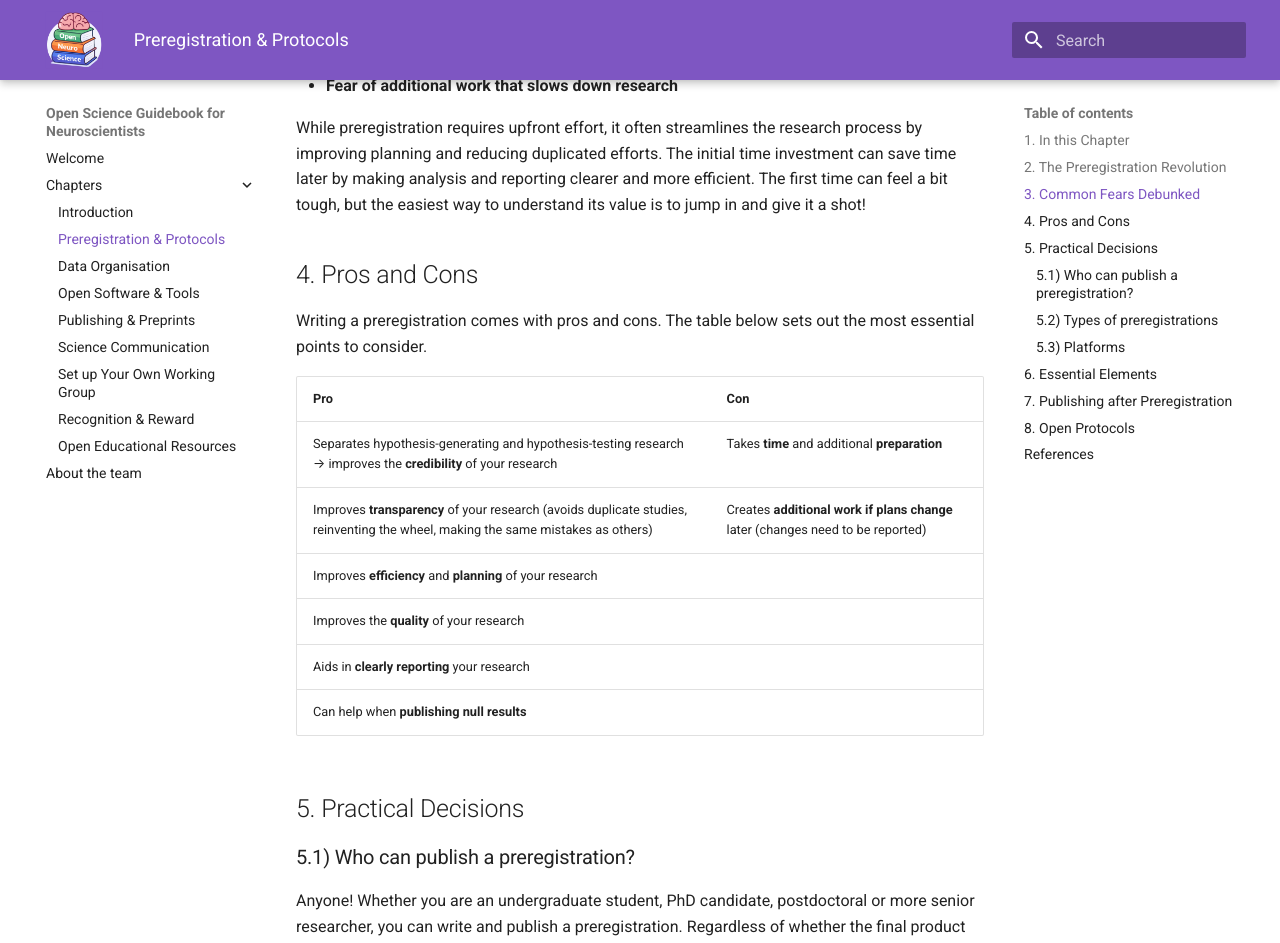
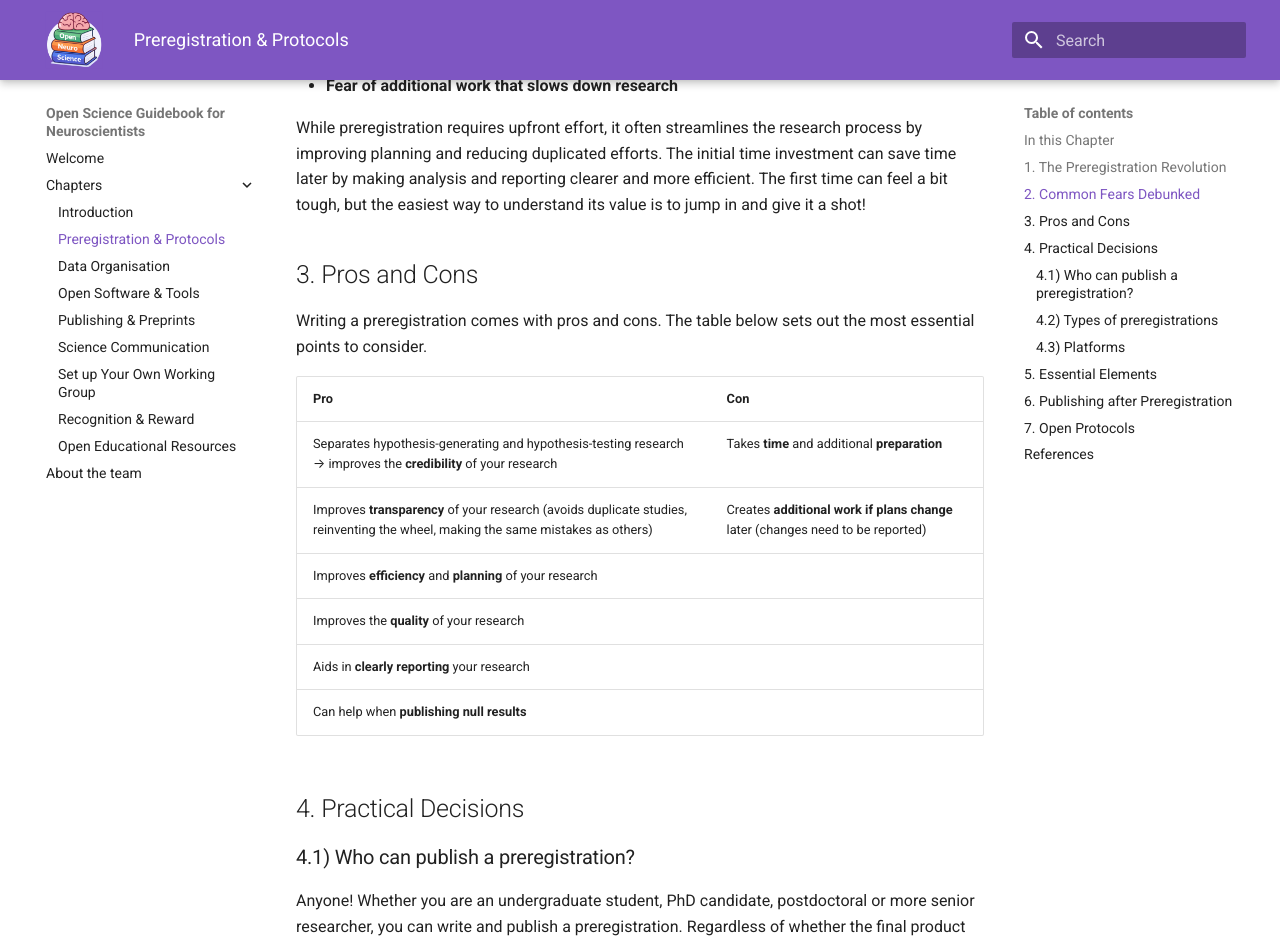
Before and after one commit to ANW-Open-Science/Open-Science-Guidebook-for-Neuroscientists, an MkDocs documentation site: the page built from docs/tabs/2-preregistration_protocols.md, in a window 1280 px wide and 1400 px high, scrolled down 1563 px. Shown: the top 943 px of the window. Built offline with MkDocs 1.6.1 and Material for MkDocs 9.7.7, drawn with Linux system fonts in a browser that asks for light colours; some of the changed text lies outside the part shown.

Commit message:
Update 2-preregistration_protocols_numbering.md

```diff
--- a/docs/tabs/2-preregistration_protocols.md
+++ b/docs/tabs/2-preregistration_protocols.md
@@ -30,7 +30,7 @@
 
   While preregistration requires upfront effort, it often streamlines the research process by improving planning and reducing duplicated efforts. The initial time investment can save time later by making analysis and reporting clearer and more efficient. The first time can feel a bit tough, but the easiest way to understand its value is to jump in and give it a shot!
 
-## 4. Pros and Cons
+## 3. Pros and Cons
 Writing a preregistration comes with pros and cons. The table below sets out the most essential points to consider.
 
 | Pro           | Con           |
@@ -43,11 +43,11 @@
 | Can help when **publishing null results** |  |
 
 
-## 5. Practical Decisions
-### 5.1) Who can publish a preregistration?
+## 4. Practical Decisions
+### 4.1) Who can publish a preregistration?
 Anyone! Whether you are an undergraduate student, PhD candidate, postdoctoral or more senior researcher, you can write and publish a preregistration. Regardless of whether the final product of your research will be published in a scientific journal, your analysis plan can be described and published beforehand.
 
-### 5.2) Types of preregistrations
+### 4.2) Types of preregistrations
 There are a few main types of preregistrations:
 
 - **Basic preregistration**
@@ -62,7 +62,7 @@
 
   This type of peer-reviewed preregistration is done in collaboration with a journal. Note that only some journals offer this, for instance [Imaging Neuroscience](https://direct.mit.edu/imag) (see a comprehensive list of participating journals [here](https://www.cos.io/initiatives/registered-reports)). In a registered report, you follow similar steps as above and your preregistration is subsequently subjected to a peer-review process, whereby the journal pledges to publish your findings regardless of the outcome if they accept your preregistration.
 
-### 5.3) Platforms
+### 4.3) Platforms
 Several preregistration platforms exist, each with its own (dis)advantages (see Figure 1 for an overview). These platforms are not specific to neuroscience and can be used across a wide range of scientific disciplines. A personal account is required to view the available templates and select one for your preregistration. It is generally possible to invite future co-authors to collaborate on a pre-registration, allowing you to collect input from important stakeholders in the research.
 
 - Open Science Framework
@@ -106,7 +106,7 @@
 - Report the results of all preregistered analyses, not just those with significant or interesting outcomes.
 
 
-## 8. Open Protocols
+## 7. Open Protocols
 We have all faced the dilemma of who to seek advice from when we wish to test a particular antibody or protocol that we have encountered in a publication. Regrettably, we may not have anyone in our circle of colleagues who can provide the guidance we need, and we may end up conducting a series of fruitless trials before arriving at a definitive outcome. However, as fate would have it, we may later stumble upon a protocol that could have spared us valuable time and resources. This situation is not uncommon, and open protocols and sharing of negative results could remedy this (see more in Chapter 7). This section focuses on protocol sharing, as protocols serve as the foundation of many research projects but are not typically featured in scientific publications.
 
 - **eLab Journal**: eLab is a collaborative, digital lab-management environment that allows documenting research workflows, protocols, and other important laboratory information. It may seem obvious, but more and more institutions are transitioning from the paper lab notebook to the digital lab notebook, enabling information sharing within a group or a department. eLab journals are the first source of information for anyone in search of a protocol. However, this manner of sharing remains limited and cannot be extended to an entire community.
```
Also changed, not shown: other parts of docs/tabs/2-preregistration_protocols.md (+5 -5 lines).
